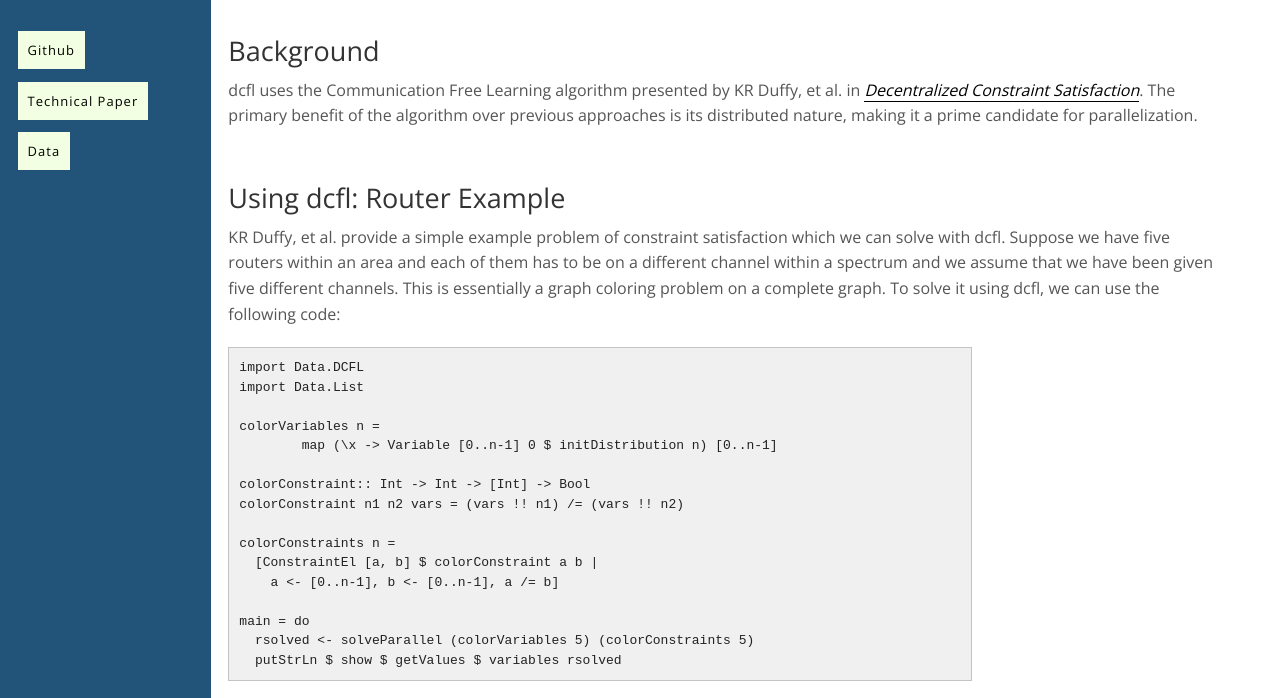
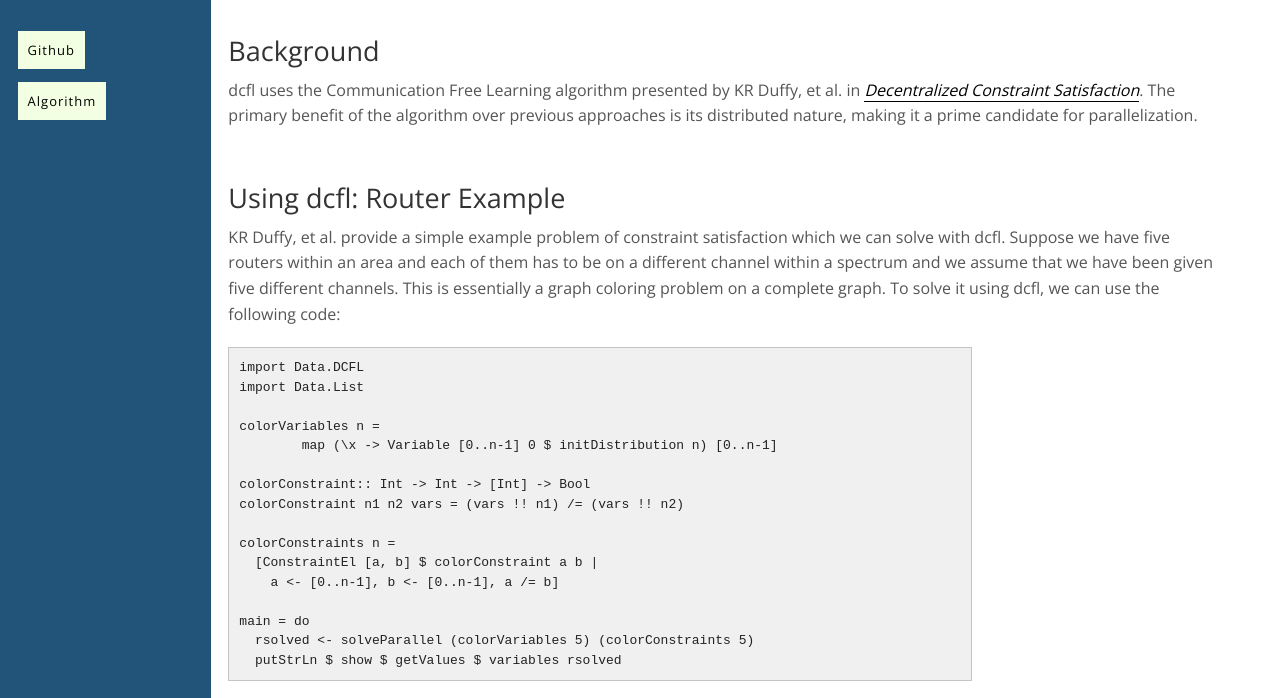
Before and after one commit to Poincare/DCFL, a plain HTML site: page index.html in a window 1280 px wide. Shown: the part 79-777 px from the top of the page. Drawn offline with nearby package versions, Linux system fonts and the light colour scheme; some packages are replaced by stand-ins of ours; a web font is replaced by a local one.

Commit message:
fixed buttons

```diff
--- a/index.html
+++ b/index.html
@@ -23,9 +23,8 @@
       </div>
 
       <ul>
-        <li><a href="https://github.com/Poincare/Panthera">Github</a></li>
-        <li><a href="https://github.com/Poincare/Panthera/raw/master/paper/paper.pdf">Technical Paper</a></li>
-        <li><a href="https://github.com/Poincare/Panthera/raw/master/poster/assets/box-plot-data.pdf">Data</a></li>
+        <li><a href="https://github.com/Poincare/DCFL">Github</a></li>
+        <li><a href="http://arxiv.org/pdf/1103.3240.pdf">Algorithm</a></li>
       </ul>
       </div>
 
```
